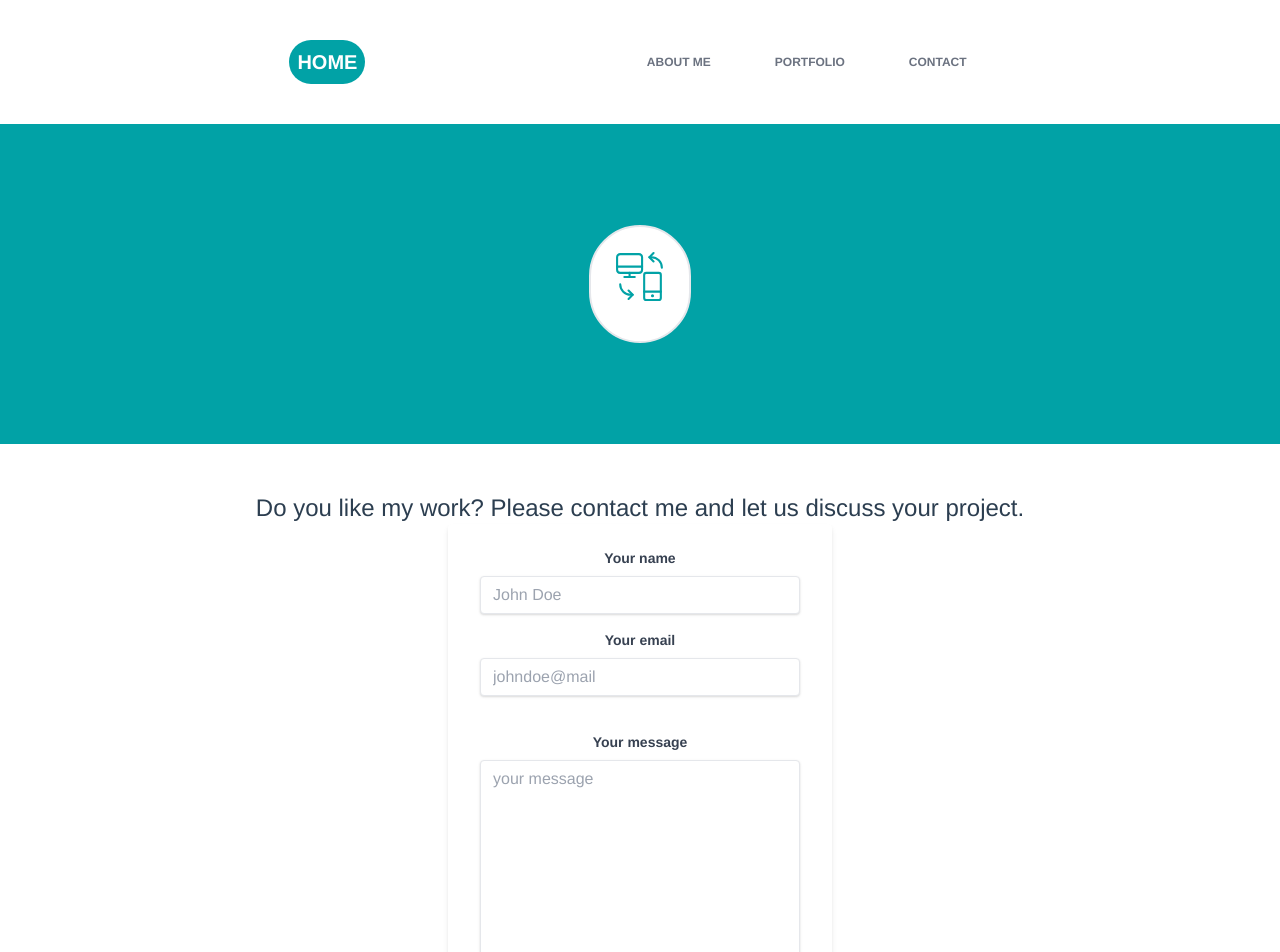
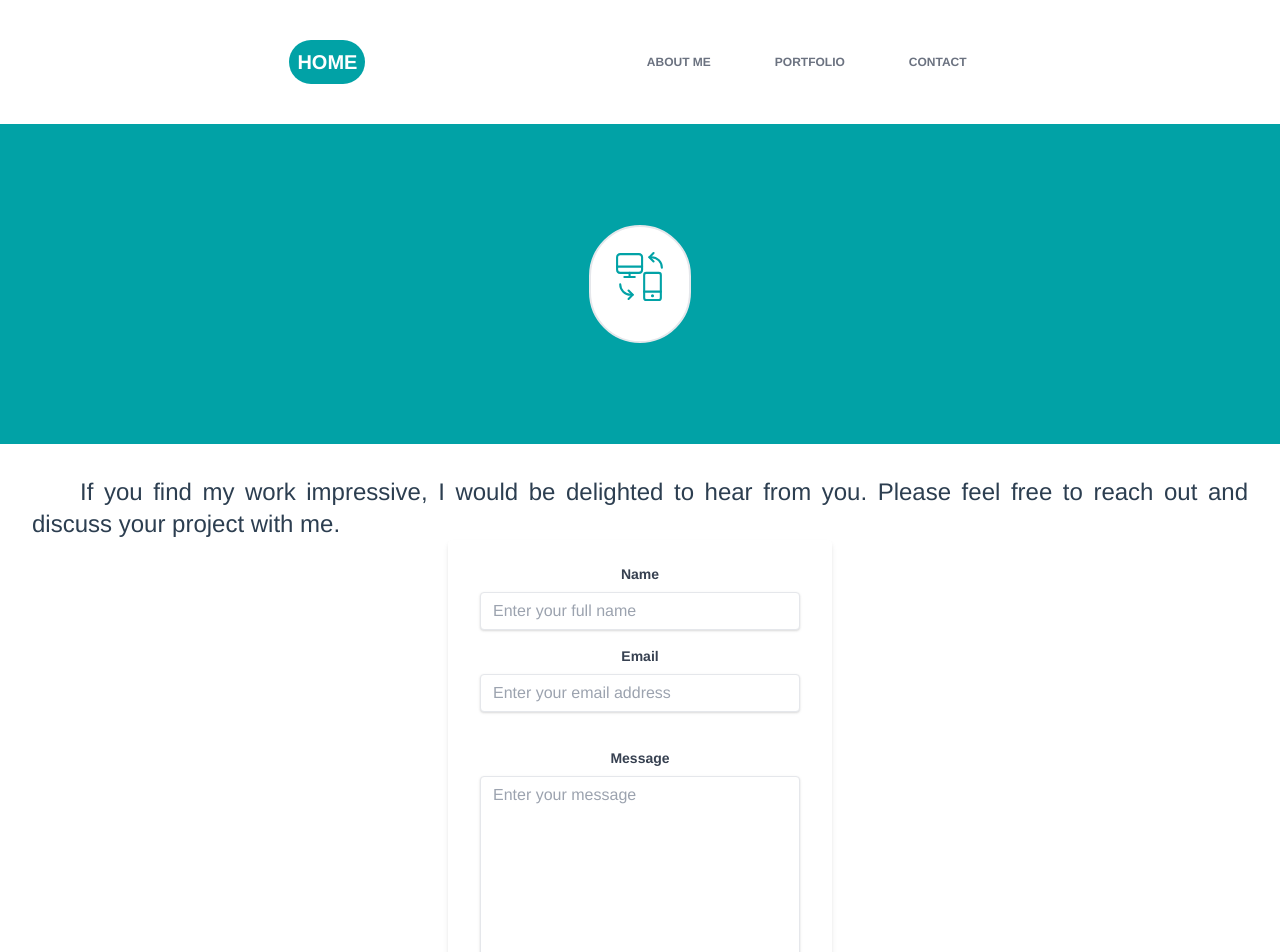
Before and after one commit to johnmichealacera/JM-Portfolio, a Vue app: page /contact in a window 1280 px wide. Shown: the top 952 px of the page. Built offline with nearby package versions, Linux system fonts and the light colour scheme; no server answers.

Commit message:
Modify the contact form text fields placeholder and label and decrease padding

```diff
--- a/src/components/ContactForm.vue
+++ b/src/components/ContactForm.vue
@@ -1,7 +1,7 @@
 <template>
-  <div class="w-full flex flex-col items-center justify-center p-12 ">
+  <div class="w-full flex flex-col items-center justify-center p-8 ">
     <div>
-      <h3 class="text-2xl font-medium">Do you like my work? Please contact me and let us discuss your project.</h3>
+      <h3 class="text-lg sm:text-2xl font-light sm:font-medium text-justify" style="text-indent: 2em;" >If you find my work impressive, I would be delighted to hear from you. Please feel free to reach out and discuss your project with me.</h3>
     </div>
     <div>
       <form class="bg-white shadow-md rounded px-8 pt-6 pb-8 mb-4" :action=actionString method="POST">
@@ -9,21 +9,21 @@
       <input name="_formsubmit_id" type="text" style="display:none">
         <div class="mb-4">
           <label class="block text-gray-700 text-sm font-bold mb-2" for="name">
-            Your name
+            Name
           </label>
-          <input class="shadow appearance-none border rounded w-full py-2 px-3 text-gray-700 leading-tight focus:outline-none focus:shadow-outline" id="name" name="name" type="text" placeholder="John Doe">
+          <input class="shadow appearance-none border rounded w-full py-2 px-3 text-gray-700 leading-tight focus:outline-none focus:shadow-outline" id="name" name="name" type="text" placeholder="Enter your full name">
         </div>
         <div class="mb-6">
           <label class="block text-gray-700 text-sm font-bold mb-2" for="email">
-            Your email
+            Email
           </label>
-          <input class="shadow appearance-none border rounded w-full py-2 px-3 text-gray-700 mb-3 leading-tight focus:outline-none focus:shadow-outline" name="email" id="email" type="email" placeholder="johndoe@mail">
+          <input class="shadow appearance-none border rounded w-full py-2 px-3 text-gray-700 mb-3 leading-tight focus:outline-none focus:shadow-outline" name="email" id="email" type="email" placeholder="Enter your email address">
         </div>
         <div class="mb-6">
           <label class="block text-gray-700 text-sm font-bold mb-2" for="message">
-            Your message
+            Message
           </label>
-          <textarea name="message" id="message" cols="30" rows="10" class="shadow appearance-none border rounded w-full py-2 px-3 text-gray-700 mb-3 leading-tight focus:outline-none focus:shadow-outline" placeholder="your message"></textarea>
+          <textarea name="message" id="message" cols="30" rows="10" class="shadow appearance-none border rounded w-full py-2 px-3 text-gray-700 mb-3 leading-tight focus:outline-none focus:shadow-outline" placeholder="Enter your message"></textarea>
         </div>
         <div class="flex items-center justify-between">
           <button class="bg-blue-500 hover:bg-blue-700 text-white font-bold py-2 px-4 rounded focus:outline-none focus:shadow-outline" type="submit">
```
